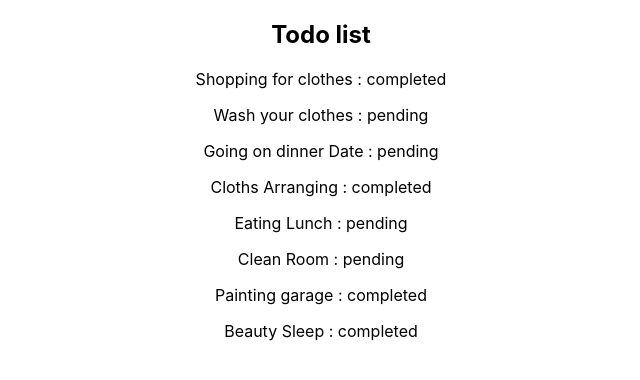
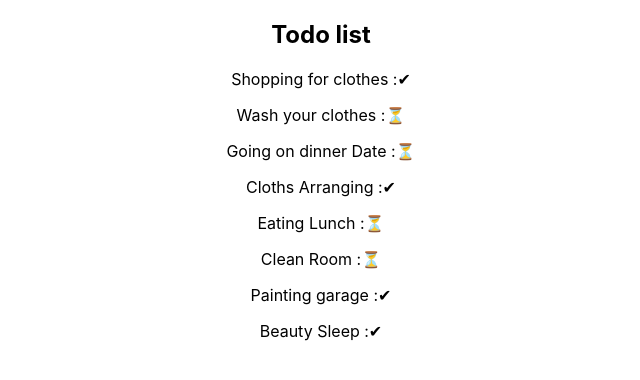
Before and after one commit to kencal20/dbc_reactproject1, a React (Create React App) app: page / in a window 1280 px wide. Shown: the top 380 px of the page, without its empty margins (319-959 px from the left). Built offline with nearby package versions, Linux system fonts and the light colour scheme.

Commit message:
adding emoji to item jsx

```diff
--- a/src/Components/item.jsx
+++ b/src/Components/item.jsx
@@ -6,7 +6,7 @@ export default function Item({ todo, status }) {
       <div className="container">
         <p>
           {" "}
-          {todo} <span> : completed</span>{" "}
+          {todo} <span> :✔</span>{" "}
         </p>
       </div>
     );
@@ -16,7 +16,7 @@ export default function Item({ todo, status }) {
       <div className="container">
         <p>
           {todo}
-          <span> : pending</span>
+          <span> :⏳</span>
         </p>
       </div>
     );
```
